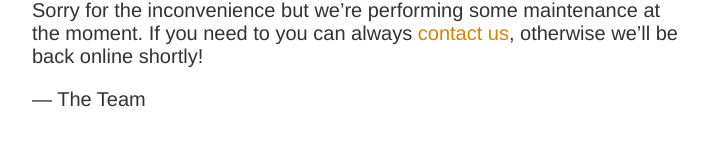
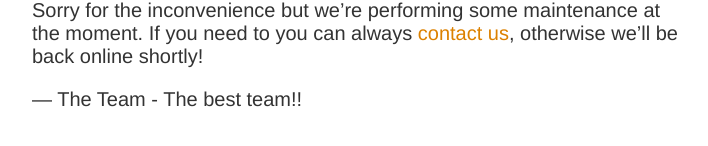
Before and after one commit to nileshzend/index, a plain HTML site: page index.html in a window 1280 px wide. Shown: the part 300-446 px from the top of the page, without its empty margins (283-991 px from the left). Drawn offline with Linux system fonts and the light colour scheme.

Commit message:
Update index.html

```diff
--- a/index.html
+++ b/index.html
@@ -13,6 +13,6 @@
     <h1>We&rsquo;ll be back soon!</h1>
     <div>
         <p>Sorry for the inconvenience but we&rsquo;re performing some maintenance at the moment. If you need to you can always <a href="mailto:#">contact us</a>, otherwise we&rsquo;ll be back online shortly!</p>
-        <p>&mdash; The Team</p>
+        <p>&mdash; The Team  - The best team!!</p>
     </div>
 </article>
```
